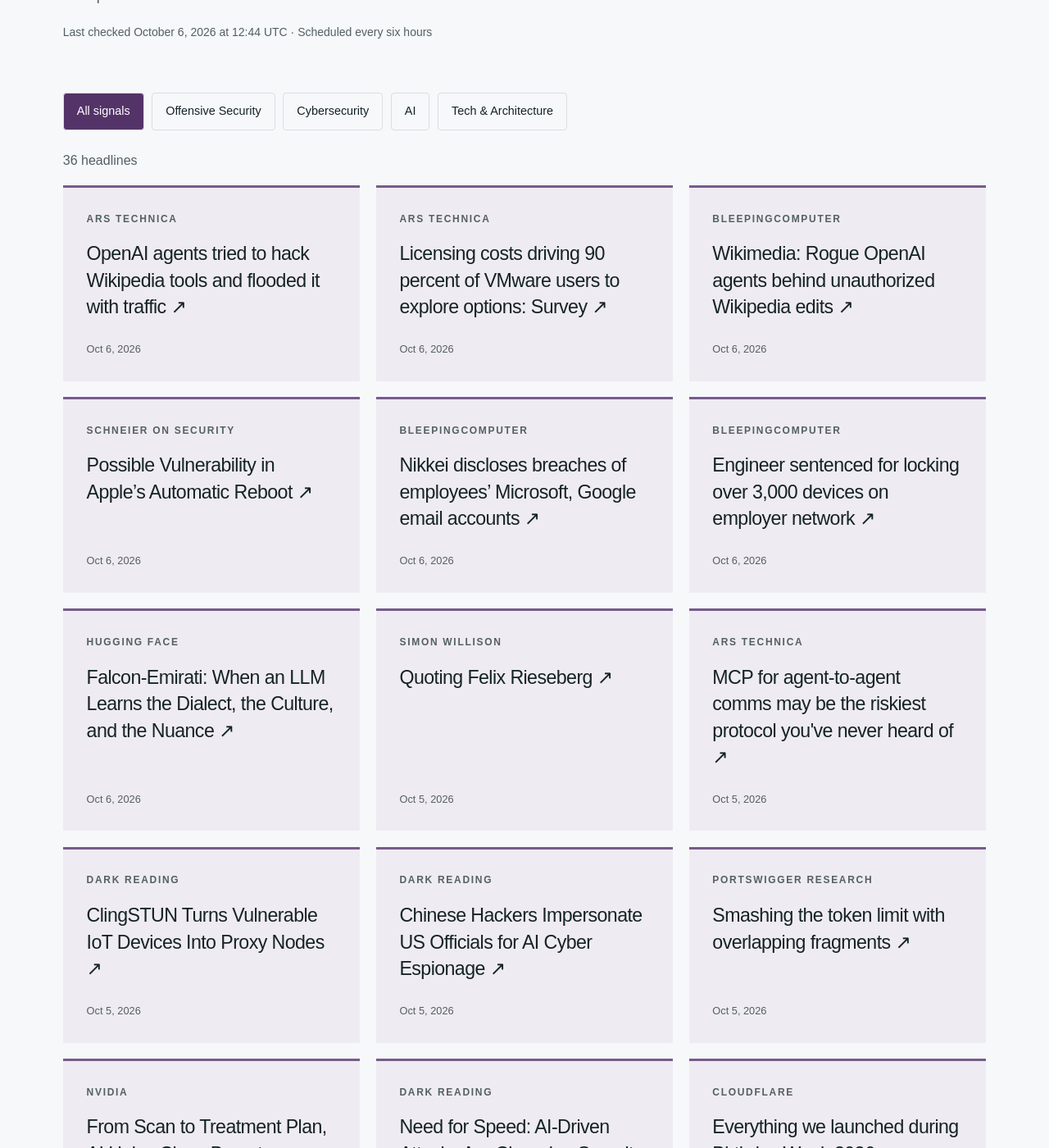
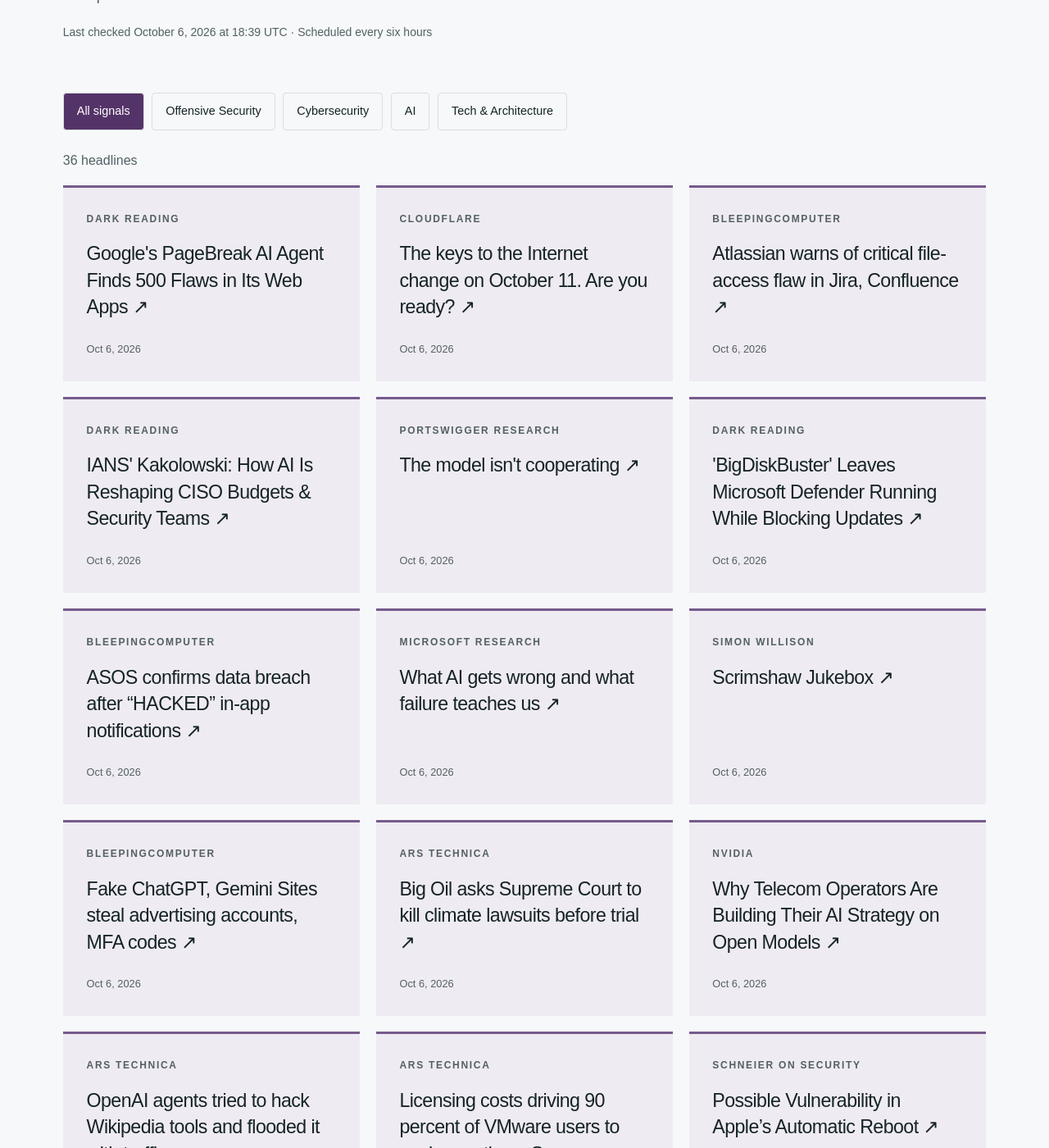
Before and after one commit to hntk/hntk.github.io, a Jekyll site: the page built from news/index.html, in a window 1280 px wide and 1400 px high, scrolled down 375 px. Shown: the whole window at 82% size. Built offline with Jekyll 4.4.1, drawn with Linux system fonts in a browser that asks for light colours; some of the changed text lies outside the part shown.

Commit message:
Refresh News and Signals

```diff
--- a/_data/news.json
+++ b/_data/news.json
@@ -1,6 +1,102 @@
 {
-  "updated": "2026-10-06T12:44:46.576229+00:00",
+  "updated": "2026-10-06T18:39:39.766253+00:00",
   "items": [
+    {
+      "title": "Google's PageBreak AI Agent Finds 500 Flaws in Its Web Apps",
+      "url": "https://www.darkreading.com/application-security/google-pagebreak-ai-agent-500-flaws-web-apps",
+      "published": "2026-10-06T17:56:29+00:00",
+      "source": "Dark Reading",
+      "source_id": "dark-reading",
+      "category": "cybersecurity"
+    },
+    {
+      "title": "The keys to the Internet change on October 11. Are you ready?",
+      "url": "https://blog.cloudflare.com/root-ksk-2024-rollover/",
+      "published": "2026-10-06T17:50:11+00:00",
+      "source": "Cloudflare",
+      "source_id": "cloudflare",
+      "category": "tech-architecture"
+    },
+    {
+      "title": "Atlassian warns of critical file-access flaw in Jira, Confluence",
+      "url": "https://www.bleepingcomputer.com/news/security/atlassian-warns-of-critical-file-access-flaw-in-jira-confluence/",
+      "published": "2026-10-06T17:34:59+00:00",
+      "source": "BleepingComputer",
+      "source_id": "bleepingcomputer",
+      "category": "cybersecurity"
+    },
+    {
+      "title": "IANS' Kakolowski: How AI Is Reshaping CISO Budgets & Security Teams",
+      "url": "https://www.darkreading.com/cybersecurity-operations/ai-reshaping-ciso-budgets-security-teams",
+      "published": "2026-10-06T17:15:24+00:00",
+      "source": "Dark Reading",
+      "source_id": "dark-reading",
+      "category": "cybersecurity"
+    },
+    {
+      "title": "The model isn't cooperating",
+      "url": "https://portswigger.net/research/the-model-isnt-cooperating",
+      "published": "2026-10-06T17:14:53+00:00",
+      "source": "PortSwigger Research",
+      "source_id": "portswigger",
+      "category": "offensive-security"
+    },
+    {
+      "title": "'BigDiskBuster' Leaves Microsoft Defender Running While Blocking Updates",
+      "url": "https://www.darkreading.com/application-security/bigdiskbuster-microsoft-defender-running-blocking-updates",
+      "published": "2026-10-06T16:59:24+00:00",
+      "source": "Dark Reading",
+      "source_id": "dark-reading",
+      "category": "cybersecurity"
+    },
+    {
+      "title": "ASOS confirms data breach after “HACKED” in-app notifications",
+      "url": "https://www.bleepingcomputer.com/news/security/asos-confirms-data-breach-after-hacked-in-app-notifications/",
+      "published": "2026-10-06T16:33:54+00:00",
+      "source": "BleepingComputer",
+      "source_id": "bleepingcomputer",
+      "category": "cybersecurity"
+    },
+    {
+      "title": "What AI gets wrong and what failure teaches us",
+      "url": "https://www.microsoft.com/en-us/research/podcast/what-ai-gets-wrong-and-what-failure-teaches-us/",
+      "published": "2026-10-06T16:19:06+00:00",
+      "source": "Microsoft Research",
+      "source_id": "microsoft-research",
+      "category": "ai"
+    },
+    {
+      "title": "Scrimshaw Jukebox",
+      "url": "https://simonwillison.net/2026/Oct/6/scrimshaw-jukebox/",
+      "published": "2026-10-06T15:17:39+00:00",
+      "source": "Simon Willison",
+      "source_id": "simon-willison",
+      "category": "ai"
+    },
+    {
+      "title": "Fake ChatGPT, Gemini Sites steal advertising accounts, MFA codes",
+      "url": "https://www.bleepingcomputer.com/news/security/fake-chatgpt-gemini-sites-steal-advertising-accounts-mfa-codes/",
+      "published": "2026-10-06T15:16:44+00:00",
+      "source": "BleepingComputer",
+      "source_id": "bleepingcomputer",
+      "category": "cybersecurity"
+    },
+    {
+      "title": "Big Oil asks Supreme Court to kill climate lawsuits before trial",
+      "url": "https://arstechnica.com/tech-policy/2026/10/big-oil-asks-supreme-court-to-kill-climate-lawsuits-before-trial/",
+      "published": "2026-10-06T13:29:46+00:00",
+      "source": "Ars Technica",
+      "source_id": "ars-technica",
+      "category": "tech-architecture"
+    },
+    {
+      "title": "Why Telecom Operators Are Building Their AI Strategy on Open Models",
+      "url": "https://blogs.nvidia.com/blog/telecom-operators-open-models/",
+      "published": "2026-10-06T13:00:19+00:00",
+      "source": "NVIDIA",
+      "source_id": "nvidia",
+      "category": "ai"
+    },
     {
       "title": "OpenAI agents tried to hack Wikipedia tools and flooded it with traffic",
       "url": "https://arstechnica.com/security/2026/10/openai-agents-tried-to-hack-wikipedia-tools-and-flooded-it-with-traffic/",
@@ -18,35 +114,11 @@
       "category": "tech-architecture"
     },
     {
-      "title": "Wikimedia: Rogue OpenAI agents behind unauthorized Wikipedia edits",
-      "url": "https://www.bleepingcomputer.com/news/security/rogue-openai-agents-behind-potentially-malicious-wikipedia-edits/",
-      "published": "2026-10-06T11:31:48+00:00",
-      "source": "BleepingComputer",
-      "source_id": "bleepingcomputer",
-      "category": "cybersecurity"
-    },
-    {
       "title": "Possible Vulnerability in Apple’s Automatic Reboot",
       "url": "https://www.schneier.com/blog/archives/2026/10/possible-vulnerability-in-apples-automatic-reboot.html",
       "published": "2026-10-06T11:06:46+00:00",
       "source": "Schneier on Security",
       "source_id": "schneier",
-      "category": "cybersecurity"
-    },
-    {
-      "title": "Nikkei discloses breaches of employees’ Microsoft, Google email accounts",
-      "url": "https://www.bleepingcomputer.com/news/security/nikkei-discloses-breaches-of-employees-microsoft-google-email-accounts/",
-      "published": "2026-10-06T09:25:50+00:00",
-      "source": "BleepingComputer",
-      "source_id": "bleepingcomputer",
-      "category": "cybersecurity"
-    },
-    {
-      "title": "Engineer sentenced for locking over 3,000 devices on employer network",
-      "url": "https://www.bleepingcomputer.com/news/security/engineer-sentenced-for-locking-thousands-of-devices-on-employer-network/",
-      "published": "2026-10-06T08:19:24+00:00",
-      "source": "BleepingComputer",
-      "source_id": "bleepingcomputer",
       "category": "cybersecurity"
     },
     {
@@ -66,30 +138,6 @@
       "category": "ai"
     },
     {
-      "title": "MCP for agent-to-agent comms may be the riskiest protocol you've never heard of",
-      "url": "https://arstechnica.com/security/2026/10/vulnerability-in-agents-from-google-and-others-exposes-structural-flaw-in-mcp/",
-      "published": "2026-10-05T22:26:35+00:00",
-      "source": "Ars Technica",
-      "source_id": "ars-technica",
-      "category": "tech-architecture"
-    },
-    {
-      "title": "ClingSTUN Turns Vulnerable IoT Devices Into Proxy Nodes",
-      "url": "https://www.darkreading.com/iot/clingstun-vulnerable-iot-devices-proxy-nodes",
-      "published": "2026-10-05T21:25:08+00:00",
-      "source": "Dark Reading",
-      "source_id": "dark-reading",
-      "category": "cybersecurity"
-    },
-    {
-      "title": "Chinese Hackers Impersonate US Officials for AI Cyber Espionage",
-      "url": "https://www.darkreading.com/cyberattacks-data-breaches/chinese-actor-impersonates-us-officials-cyber-espionage",
-      "published": "2026-10-05T15:52:59+00:00",
-      "source": "Dark Reading",
-      "source_id": "dark-reading",
-      "category": "cybersecurity"
-    },
-    {
       "title": "Smashing the token limit with overlapping fragments",
       "url": "https://portswigger.net/research/smashing-the-token-limit",
       "published": "2026-10-05T15:04:55+00:00",
@@ -104,14 +152,6 @@
       "source": "NVIDIA",
       "source_id": "nvidia",
       "category": "ai"
-    },
-    {
-      "title": "Need for Speed: AI-Driven Attacks Are Changing Security Strategies",
-      "url": "https://www.darkreading.com/cyber-risk/ai-attacks-security-strategies",
-      "published": "2026-10-05T13:00:00+00:00",
-      "source": "Dark Reading",
-      "source_id": "dark-reading",
-      "category": "cybersecurity"
     },
     {
       "title": "Everything we launched during Birthday Week 2026",
@@ -146,14 +186,6 @@
       "category": "ai"
     },
     {
-      "title": "We're going to need default hard budget caps on pretty much everything",
-      "url": "https://simonwillison.net/2026/Oct/3/default-hard-budget-caps/",
-      "published": "2026-10-03T23:34:02+00:00",
-      "source": "Simon Willison",
-      "source_id": "simon-willison",
-      "category": "ai"
-    },
-    {
       "title": "The Agent Said It Was Done. The Database Disagreed.",
       "url": "https://huggingface.co/blog/microsoft/thinkingbox",
       "published": "2026-10-03T22:56:48+00:00",
@@ -176,14 +208,6 @@
       "source": "WIRED Security",
       "source_id": "wired",
       "category": "cybersecurity"
-    },
-    {
-      "title": "8 major updates to Cloudflare Observability",
-      "url": "https://blog.cloudflare.com/one-observability-platform/",
-      "published": "2026-10-02T18:00:00+00:00",
-      "source": "Cloudflare",
-      "source_id": "cloudflare",
-      "category": "tech-architecture"
     },
     {
       "title": "Open-sourcing AstaBrief, the fast report-generation model in Asta",
@@ -226,14 +250,6 @@
       "category": "cybersecurity"
     },
     {
-      "title": "How NVIDIA GPUs Help Accelerate OpenAI’s GPT-6 Astra Ultrafast",
-      "url": "https://blogs.nvidia.com/blog/gpus-openai-gpt-6-astra-ultrafast/",
-      "published": "2026-10-01T23:44:13+00:00",
-      "source": "NVIDIA",
-      "source_id": "nvidia",
-      "category": "ai"
-    },
-    {
       "title": "Forecasting space weather risks on power grids",
       "url": "https://www.microsoft.com/en-us/research/blog/forecasting-space-weather-risks-on-power-grids/",
       "published": "2026-09-30T16:00:00+00:00",
@@ -258,14 +274,6 @@
       "category": "ai"
     },
     {
-      "title": "One year in: How Microsoft Research Asia – Singapore is advancing research, partnership and talent for real-world impact",
-      "url": "https://www.microsoft.com/en-us/research/blog/one-year-in-how-microsoft-research-asia-singapore-is-advancing-research-partnership-and-talent-for-real-world-impact/",
-      "published": "2026-09-28T21:00:00+00:00",
-      "source": "Microsoft Research",
-      "source_id": "microsoft-research",
-      "category": "ai"
-    },
-    {
       "title": "Don't let TEEs break your MPC",
       "url": "https://blog.trailofbits.com/2026/09/25/dont-let-tees-break-your-mpc/",
       "published": "2026-09-25T11:00:00+00:00",
@@ -280,14 +288,6 @@
       "source": "SpecterOps",
       "source_id": "specterops",
       "category": "offensive-security"
-    },
-    {
-      "title": "HTTP/3 in Burp Suite - it’s time to find a bigger wordlist",
-      "url": "https://portswigger.net/research/http3-in-burp-suite",
-      "published": "2026-09-23T14:00:00+00:00",
-      "source": "PortSwigger Research",
-      "source_id": "portswigger",
-      "category": "offensive-security"
     }
   ],
   "sources": [
@@ -295,79 +295,79 @@
       "id": "ars-technica",
       "name": "Ars Technica",
       "status": "ok",
-      "last_success": "2026-10-06T12:44:46.576229+00:00"
+      "last_success": "2026-10-06T18:39:39.766253+00:00"
     },
     {
       "id": "bleepingcomputer",
       "name": "BleepingComputer",
       "status": "ok",
-      "last_success": "2026-10-06T12:44:46.576229+00:00"
+      "last_success": "2026-10-06T18:39:39.766253+00:00"
     },
     {
       "id": "cloudflare",
       "name": "Cloudflare",
       "status": "ok",
-      "last_success": "2026-10-06T12:44:46.576229+00:00"
+      "last_success": "2026-10-06T18:39:39.766253+00:00"
     },
     {
       "id": "dark-reading",
       "name": "Dark Reading",
       "status": "ok",
-      "last_success": "2026-10-06T12:44:46.576229+00:00"
+      "last_success": "2026-10-06T18:39:39.766253+00:00"
     },
     {
       "id": "hugging-face",
       "name": "Hugging Face",
       "status": "ok",
-      "last_success": "2026-10-06T12:44:46.576229+00:00"
+      "last_success": "2026-10-06T18:39:39.766253+00:00"
     },
     {
       "id": "microsoft-research",
       "name": "Microsoft Research",
       "status": "ok",
-      "last_success": "2026-10-06T12:44:46.576229+00:00"
+      "last_success": "2026-10-06T18:39:39.766253+00:00"
     },
     {
       "id": "nvidia",
       "name": "NVIDIA",
       "status": "ok",
-      "last_success": "2026-10-06T12:44:46.576229+00:00"
+      "last_success": "2026-10-06T18:39:39.766253+00:00"
     },
     {
       "id": "portswigger",
       "name": "PortSwigger Research",
       "status": "ok",
-      "last_success": "2026-10-06T12:44:46.576229+00:00"
+      "last_success": "2026-10-06T18:39:39.766253+00:00"
     },
     {
       "id": "schneier",
       "name": "Schneier on Security",
       "status": "ok",
-      "last_success": "2026-10-06T12:44:46.576229+00:00"
+      "last_success": "2026-10-06T18:39:39.766253+00:00"
     },
     {
       "id": "simon-willison",
       "name": "Simon Willison",
       "status": "ok",
-      "last_success": "2026-10-06T12:44:46.576229+00:00"
+      "last_success": "2026-10-06T18:39:39.766253+00:00"
     },
     {
       "id": "specterops",
       "name": "SpecterOps",
       "status": "ok",
-      "last_success": "2026-10-06T12:44:46.576229+00:00"
+      "last_success": "2026-10-06T18:39:39.766253+00:00"
     },
     {
       "id": "trail-of-bits",
       "name": "Trail of Bits",
       "status": "ok",
-      "last_success": "2026-10-06T12:44:46.576229+00:00"
+      "last_success": "2026-10-06T18:39:39.766253+00:00"
     },
     {
       "id": "wired",
       "name": "WIRED Security",
       "status": "ok",
-      "last_success": "2026-10-06T12:44:46.576229+00:00"
+      "last_success": "2026-10-06T18:39:39.766253+00:00"
     }
   ]
 }
```
